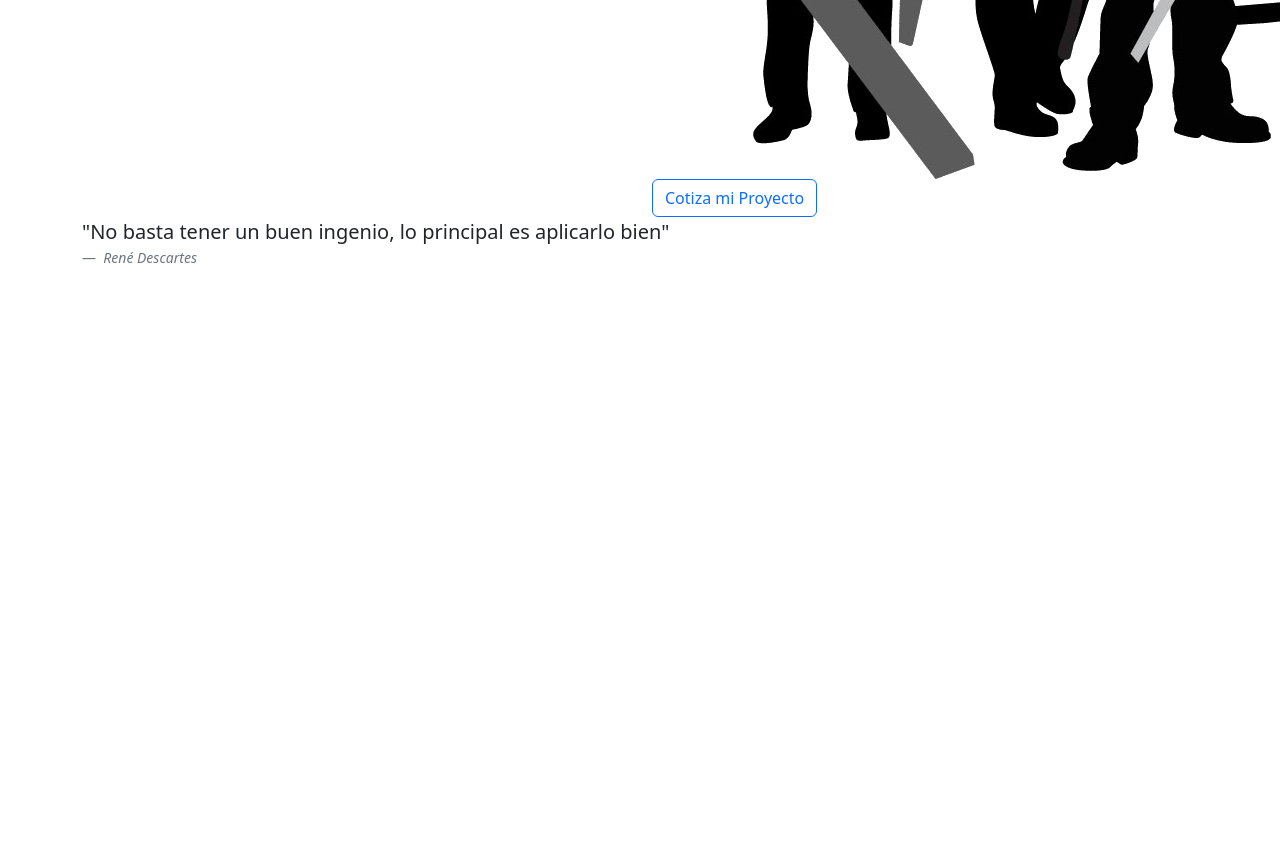
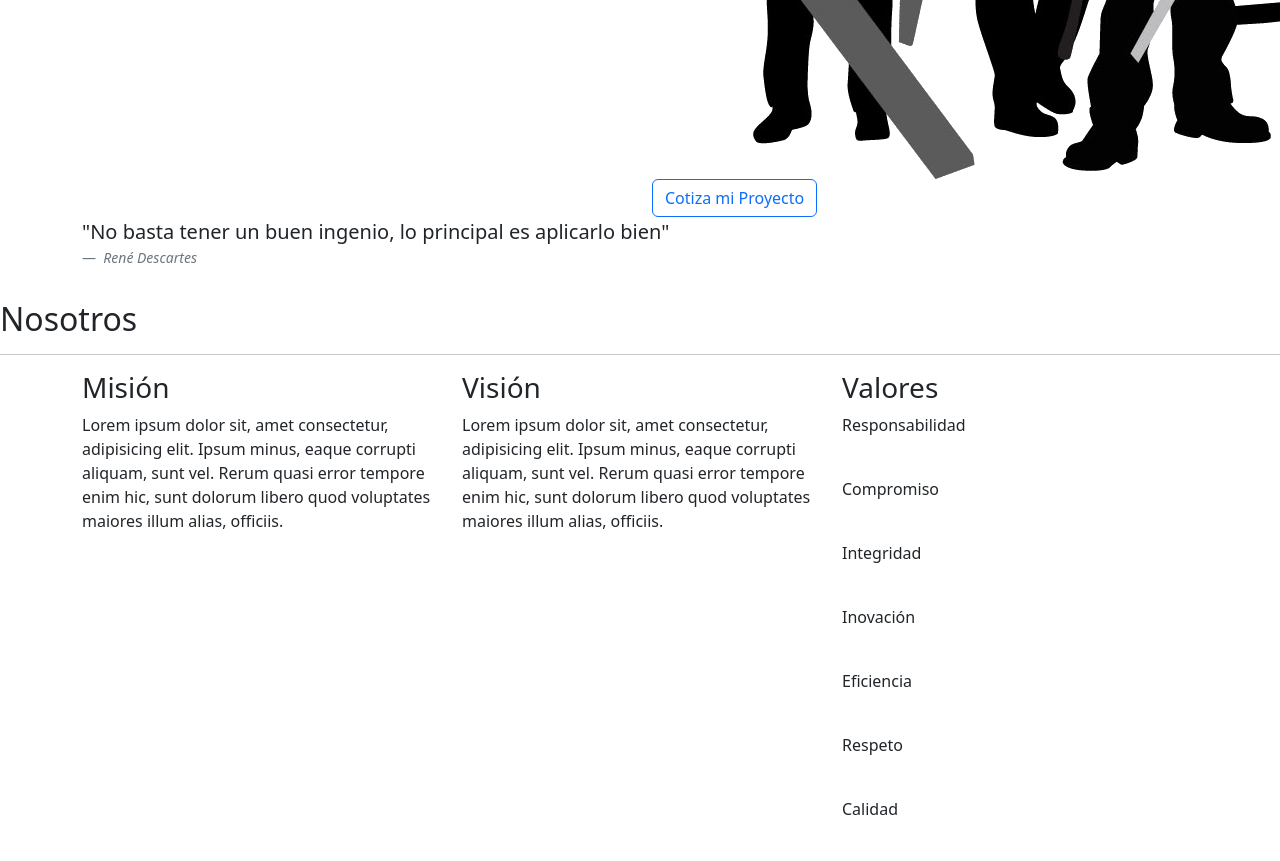
Before and after one commit to jprietofCode/contructora, a plain HTML site: page index.html in a window 1280 px wide. Shown: the part 559-1420 px from the top of the page. Before the commit the page ends 859 px from the top, so only its background shows below. Drawn offline with nearby package versions, Linux system fonts and the light colour scheme.

Commit message:
filosofia de la empresa

```diff
--- a/index.html
+++ b/index.html
@@ -64,7 +64,40 @@
 			</div>
 		</div>
 	</section>
-	<section id="nosotros-wrapper"></section>
+	<!-- SECTION FOLOSOFIA EMPRESA -->
+	<section id="nosotros-wrapper">
+		<h2>Nosotros</h2>
+		<hr>
+		<div class="container nosotros">
+			<div class="row">
+				<div class="col-sm-4 col-sm-4-nosotros">
+					<h3>Misión</h3>
+					<p>Lorem ipsum dolor sit, amet consectetur, adipisicing elit. Ipsum minus, eaque corrupti aliquam, sunt vel. Rerum quasi error tempore enim hic, sunt dolorum libero quod voluptates maiores illum alias, officiis.</p>
+				</div>
+				<div class="col-sm-4 col-sm-4-nosotros">
+					<h3>Visión</h3>
+					<p>Lorem ipsum dolor sit, amet consectetur, adipisicing elit. Ipsum minus, eaque corrupti aliquam, sunt vel. Rerum quasi error tempore enim hic, sunt dolorum libero quod voluptates maiores illum alias, officiis.</p>
+				</div>
+				<div class="col-sm-4 col-sm-4-nosotros">
+					<h3>Valores</h3>
+					<p>Responsabilidad</p>
+					<br>
+					<p>Compromiso</p>
+					<br>
+					<p>Integridad</p>
+					<br>
+					<p>Inovación</p>
+					<br>
+					<p>Eficiencia</p>
+					<br>
+					<p>Respeto</p>
+					<br>
+					<p>Calidad</p>
+					<br>
+				</div>
+			</div>
+		</div>
+	</section>
 	<section id="contacto-wrapper"></section>
 	<section id="footer-wrapper"></section>
 	<script src="https://cdn.jsdelivr.net/npm/bootstrap@5.3.0-alpha3/dist/js/bootstrap.bundle.min.js" integrity="sha384-ENjdO4Dr2bkBIFxQpeoTz1HIcje39Wm4jDKdf19U8gI4ddQ3GYNS7NTKfAdVQSZe" crossorigin="anonymous"></script>
```
